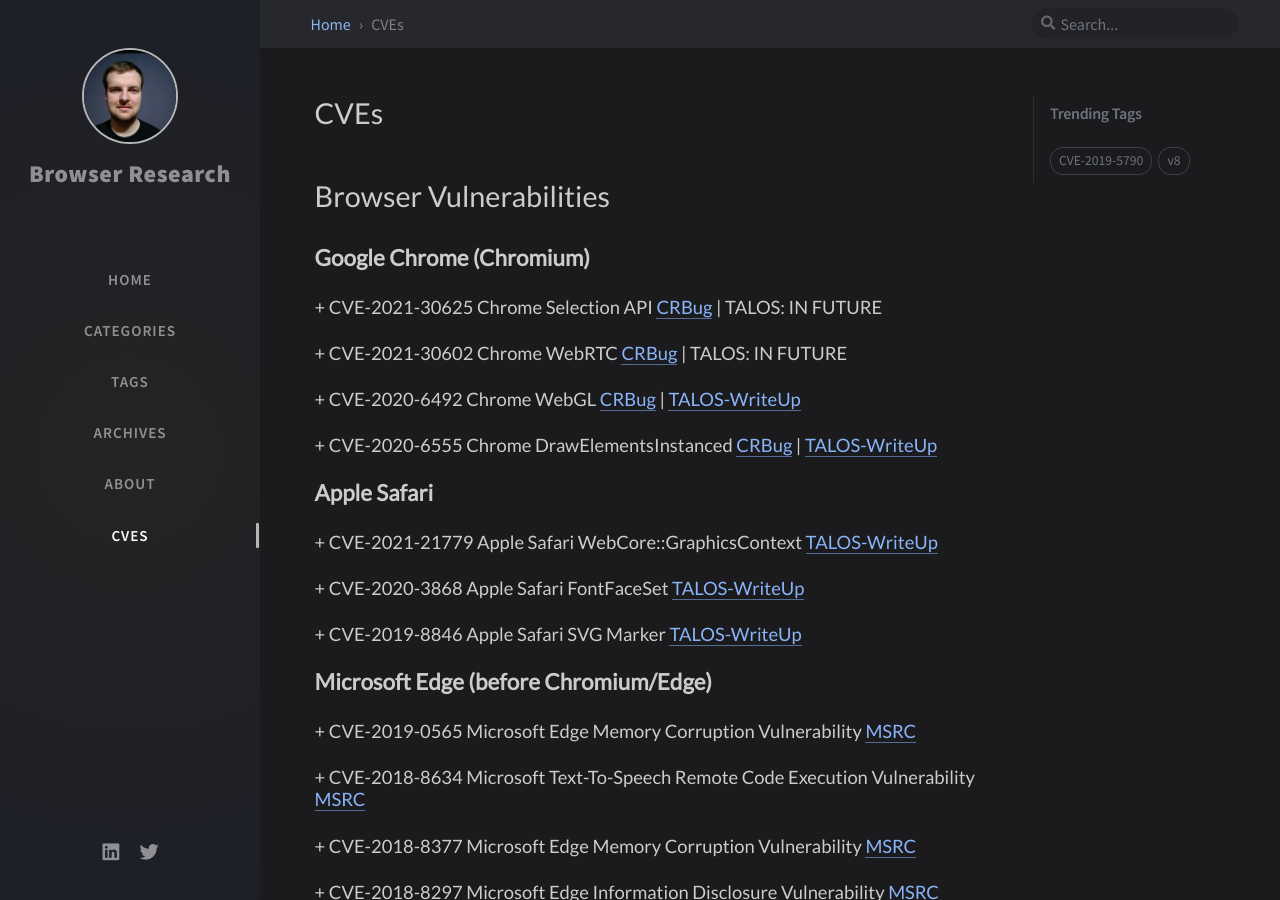
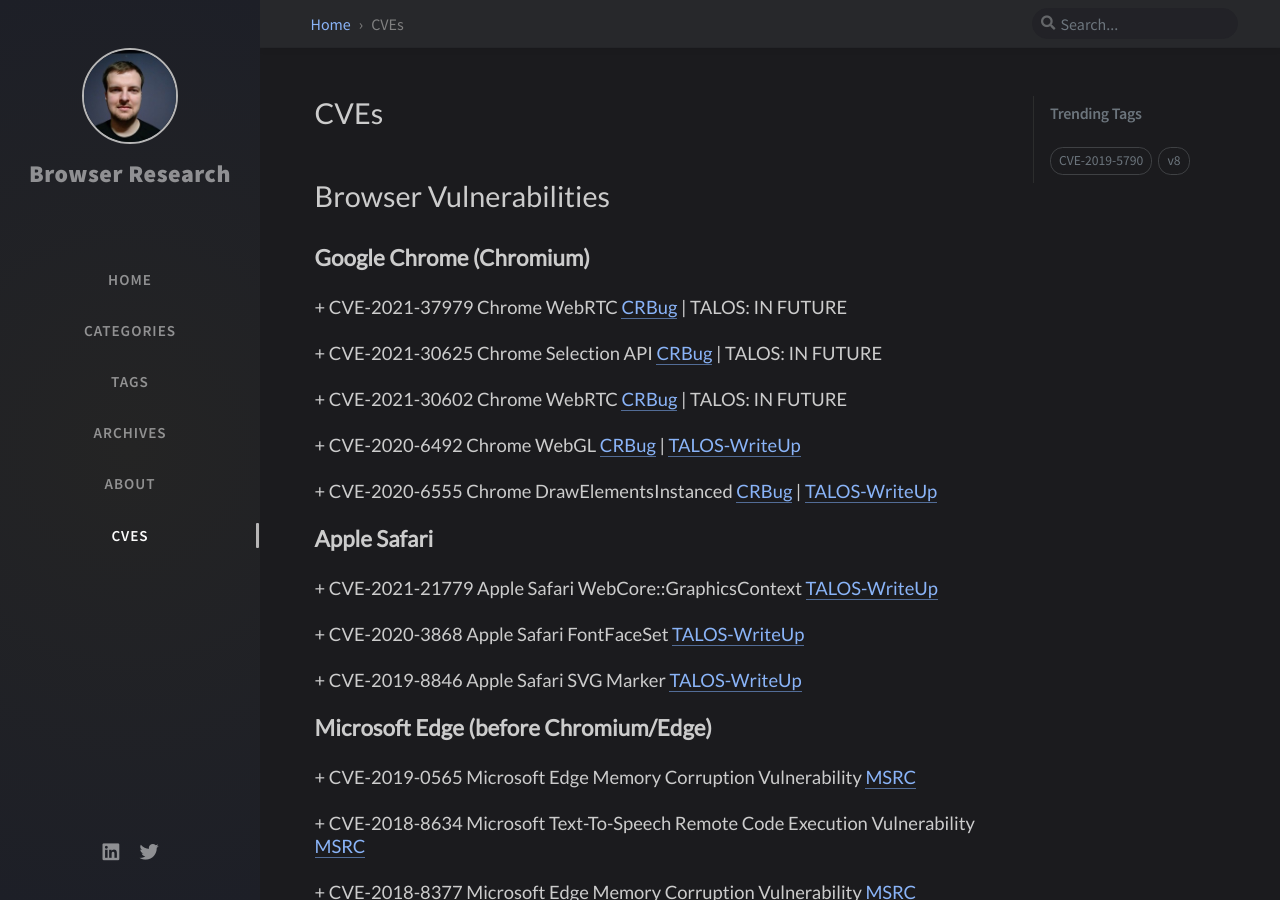
Before and after one commit to mtowalski/mtowalski.github.io, a Jekyll site: the page built from _tabs/cves.md, in a window 1280 px wide and 900 px high. Built offline with Jekyll 4.4.1, drawn with Linux system fonts in a browser that asks for light colours; nearby versions of some CDN libraries; comment, search, counter and statistics services are not loaded.

Commit message:
Update cves.md

```diff
--- a/_tabs/cves.md
+++ b/_tabs/cves.md
@@ -9,6 +9,7 @@ order: 4
 
 ## **Google Chrome (Chromium)**
 
+#### + CVE-2021-37979 Chrome WebRTC [CRBug](https://bugs.chromium.org/p/chromium/issues/detail?id=1247260) | TALOS: IN FUTURE
 #### + CVE-2021-30625 Chrome Selection API [CRBug](https://bugs.chromium.org/p/chromium/issues/detail?id=1237533) | TALOS: IN FUTURE
 #### + CVE-2021-30602 Chrome WebRTC [CRBug](https://bugs.chromium.org/p/chromium/issues/detail?id=1230767) | TALOS: IN FUTURE
 #### + CVE-2020-6492 Chrome WebGL [CRBug](https://bugs.chromium.org/p/chromium/issues/detail?id=1084616) | [TALOS-WriteUp](https://talosintelligence.com/vulnerability_reports/TALOS-2020-1085)
```
